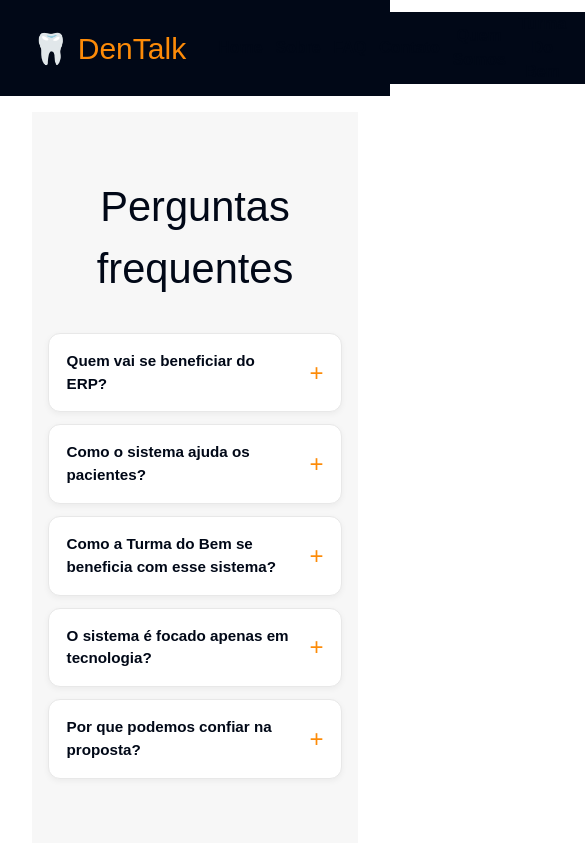
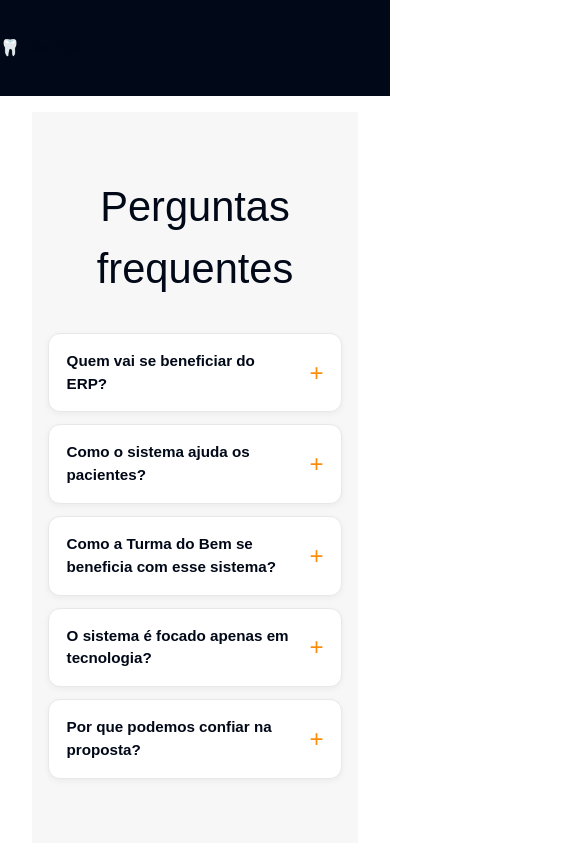
Before and after one commit to Moonnax/Dentalk, a React (Vite) app: page /faq in a window 390 px wide. Shown: the top 844 px of the page, 585 px wide, since content can reach past the window. Built offline with nearby package versions, Linux system fonts and the light colour scheme.

Commit message:
ajuste responsividade do header principal para nao atrapalhar visualização nas páginas - incompleto

```diff
--- a/src/components/Header/Header.tsx
+++ b/src/components/Header/Header.tsx
@@ -1,28 +1,106 @@
-import "./Header.css";
+import { useState } from "react";
+import { Link } from "react-router-dom";
 import Menu from "../Menu/Menu";
 
-type HeaderProps = {
-  open: boolean;
-  setOpen: React.Dispatch<React.SetStateAction<boolean>>;
-};
+function Header() {
+  const [open, setOpen] = useState(false);
 
-function Header({ open, setOpen }: HeaderProps) {
   return (
-    <header>
-      <div className="logo">
-        <a href="/">
-          <h1>🦷 DenTalk</h1>
-        </a>
+    <header className="bg-[#010817] h-14 min-[600px]:h-16 min-[768px]:h-[5.5rem] min-[992px]:h-24 flex items-center relative font-[Arial,Helvetica,sans-serif]">
+
+      {/* LOGO */}
+      <div className="px-2 min-[992px]:px-6">
+        <Link to="/" className="text-[#fd8b08] no-underline">
+          <h1 className="flex items-center gap-[0.3rem] whitespace-nowrap text-2xl min-[600px]:text-2xl min-[768px]:text-[2.2rem] min-[992px]:text-[1.875rem]">
+            🦷 DenTalk
+          </h1>
+        </Link>
       </div>
 
+      {/* BOTÃO MENU MOBILE/TABLET */}
       <button
-        className="menu-toggle"
         onClick={() => setOpen(!open)}
+        aria-label="Abrir menu"
+        className="
+          flex items-center bg-transparent border-none text-white ml-auto cursor-pointer
+          mr-2
+          min-[600px]:mr-2
+          min-[768px]:mr-8
+          min-[992px]:hidden
+        "
       >
-        ☰
+        <svg
+          xmlns="http://www.w3.org/2000/svg"
+          fill="none"
+          viewBox="0 0 24 24"
+          stroke="currentColor"
+          strokeWidth={2}
+          className="
+            w-7 h-7
+            min-[600px]:w-8 min-[600px]:h-8
+            min-[768px]:w-10 min-[768px]:h-10
+          "
+        >
+          {open ? (
+            <path
+              strokeLinecap="round"
+              strokeLinejoin="round"
+              d="M6 18L18 6M6 6l12 12"
+            />
+          ) : (
+            <path
+              strokeLinecap="round"
+              strokeLinejoin="round"
+              d="M4 6h16M4 12h16M4 18h16"
+            />
+          )}
+        </svg>
       </button>
 
-      <Menu open={open} />
+      {/* NAV */}
+      <nav
+        className={`
+          bg-[#010817]
+          transition-all duration-300 ease-in-out
+
+          /* DESKTOP */
+          min-[992px]:flex
+          min-[992px]:justify-end
+          min-[992px]:ml-auto
+          min-[992px]:mr-8
+          min-[992px]:static
+          min-[992px]:opacity-100
+          min-[992px]:pointer-events-auto
+          min-[992px]:translate-y-0
+
+          /* MOBILE + TABLET */
+          max-[991px]:absolute
+          max-[991px]:right-0
+          max-[991px]:z-50
+
+          /* MOBILE */
+          max-[599px]:top-14
+          max-[599px]:w-full
+
+          /* SMALL TABLET */
+          min-[600px]:max-[767px]:top-16
+          min-[600px]:max-[767px]:w-[40%]
+          min-[600px]:max-[767px]:h-screen
+
+          /* TABLET */
+          min-[768px]:max-[991px]:top-[5.5rem]
+          min-[768px]:max-[991px]:w-[30%]
+          min-[768px]:max-[991px]:h-screen
+
+          ${
+            open
+              ? "max-[991px]:opacity-100 max-[991px]:pointer-events-auto max-[991px]:translate-y-0"
+              : "max-[991px]:opacity-0 max-[991px]:pointer-events-none max-[991px]:-translate-y-5"
+          }
+        `}
+      >
+        <Menu open={open} />
+      </nav>
     </header>
   );
 }
```
